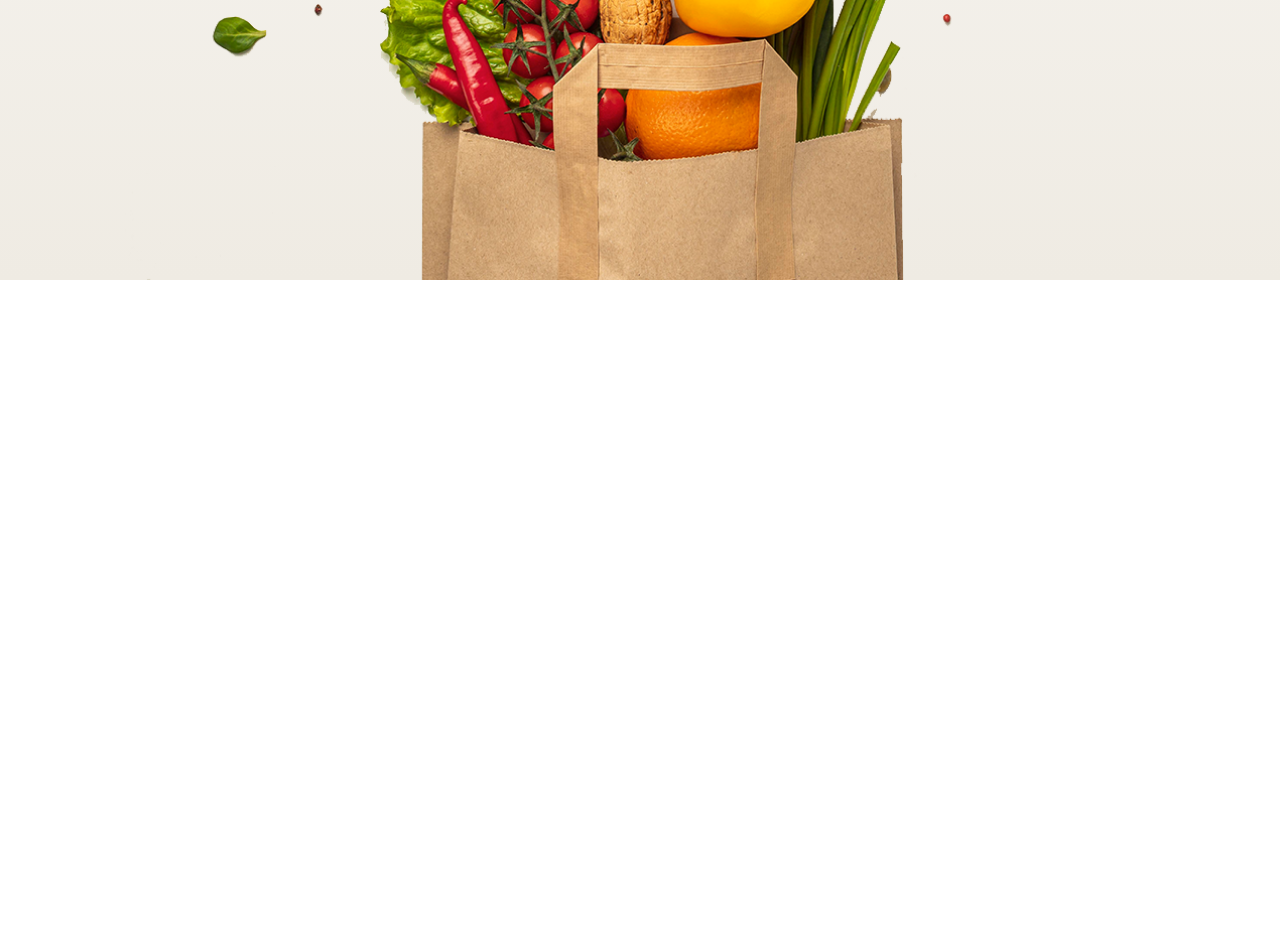
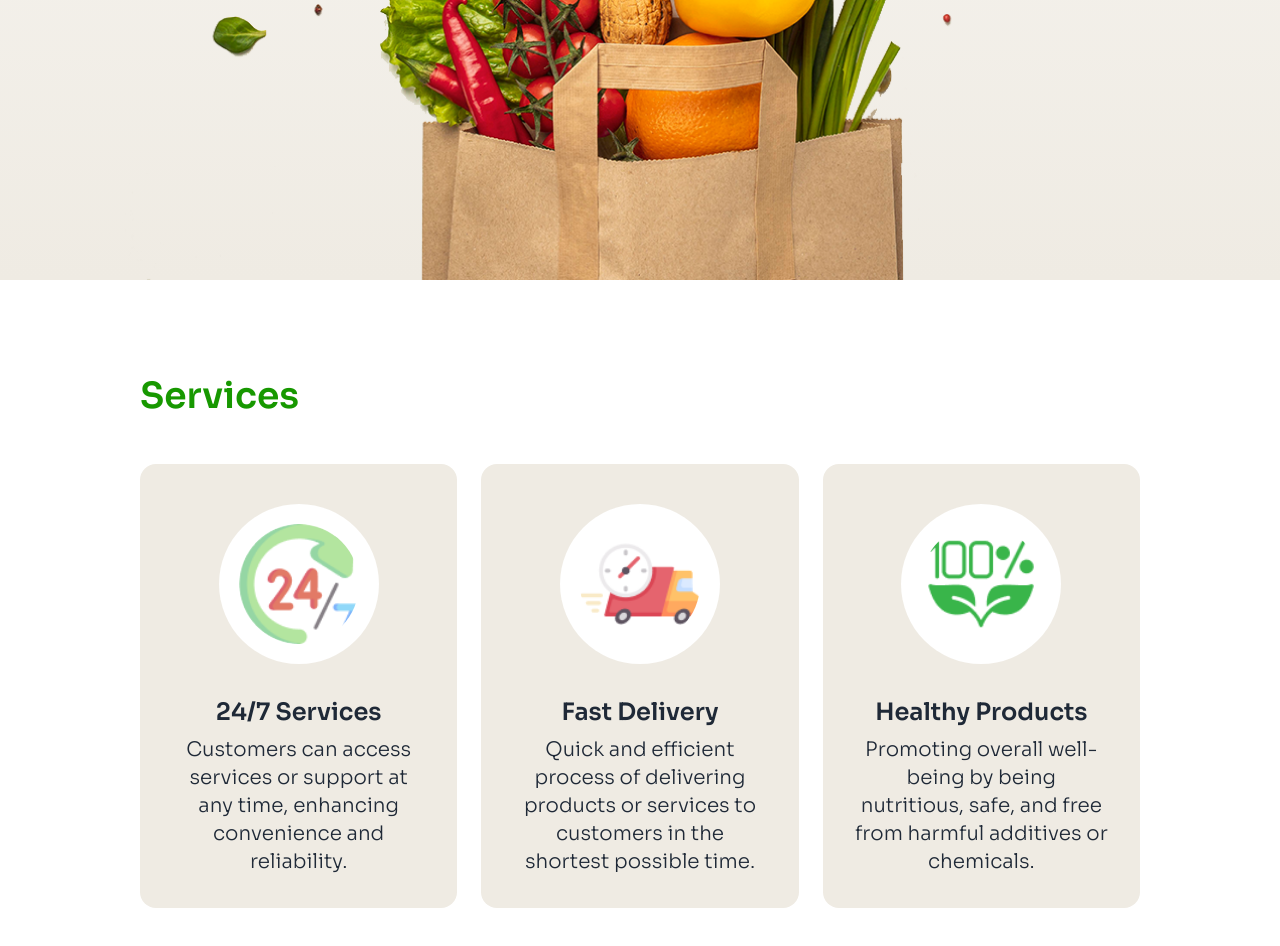
Before and after one commit to Hasib-39/nature-platter, a plain HTML site: page index.html in a window 1280 px wide. Shown: the part 1036-1982 px from the top of the page. Before the commit the page ends 1336 px from the top, so only its background shows below. Drawn offline with nearby package versions, Linux system fonts and the light colour scheme.

```diff
--- a/index.html
+++ b/index.html
@@ -112,8 +112,52 @@
             <img src="c2-assets/hero-vegetables.png" alt="" class="mx-auto">
         </div>
     </header>
-    <main>
-
+    <main class="mx-[140px]">
+        <section class=" md:container  my-24">
+            <h3 class="text-4xl text-nature-primary font-semibold">Services</h3>
+            <!-- cards -->
+             <div class="flex flex-col md:flex-row justify-between space-y-8 md:space-y-0 md:space-x-6 mt-12">
+                <!-- card-1 -->
+                <div class="card bg-base-100 w-96  bg-[#EFEBE3]">
+                    <figure class="px-10 pt-10">
+                        <img
+                          src="c2-assets/service.png"
+                          alt="Shoes"
+                          class="bg-white p-5 rounded-full object-contain h-40 w-40" />
+                    </figure>
+                    <div class="card-body items-center text-center">
+                      <h2 class="card-title text-2xl font-semibold">24/7 Services</h2>
+                      <p class="text-xl font-light">Customers can access services or support at any time, enhancing convenience and reliability.</p>
+                    </div>
+                </div>
+                <!-- card-2 -->
+                <div class="card bg-base-100 w-96  bg-[#EFEBE3]">
+                    <figure class="px-10 pt-10">
+                        <img
+                          src="c2-assets/delivery.png"
+                          alt="Shoes"
+                          class="bg-white p-5 rounded-full object-contain h-40 w-40" />
+                    </figure>
+                    <div class="card-body items-center text-center">
+                      <h2 class="card-title text-2xl font-semibold">Fast Delivery</h2>
+                      <p class="text-xl font-light">Quick and efficient process of delivering products or services to customers in the shortest possible time.</p>
+                    </div>
+                </div>
+                <!-- card-3 -->
+                <div class="card bg-base-100 w-96  bg-[#EFEBE3]">
+                    <figure class="px-10 pt-10">
+                        <img
+                          src="c2-assets/healthy.png"
+                          alt="Shoes"
+                          class="bg-white p-5 rounded-full object-contain h-40 w-40" />
+                    </figure>
+                    <div class="card-body items-center text-center">
+                      <h2 class="card-title text-2xl font-semibold">Healthy Products</h2>
+                      <p class="text-xl font-light">Promoting overall well-being by being nutritious, safe, and free from harmful additives or chemicals.</p>
+                    </div>
+                </div>
+             </div>
+        </section>
     </main>
     <footer>
 
```
